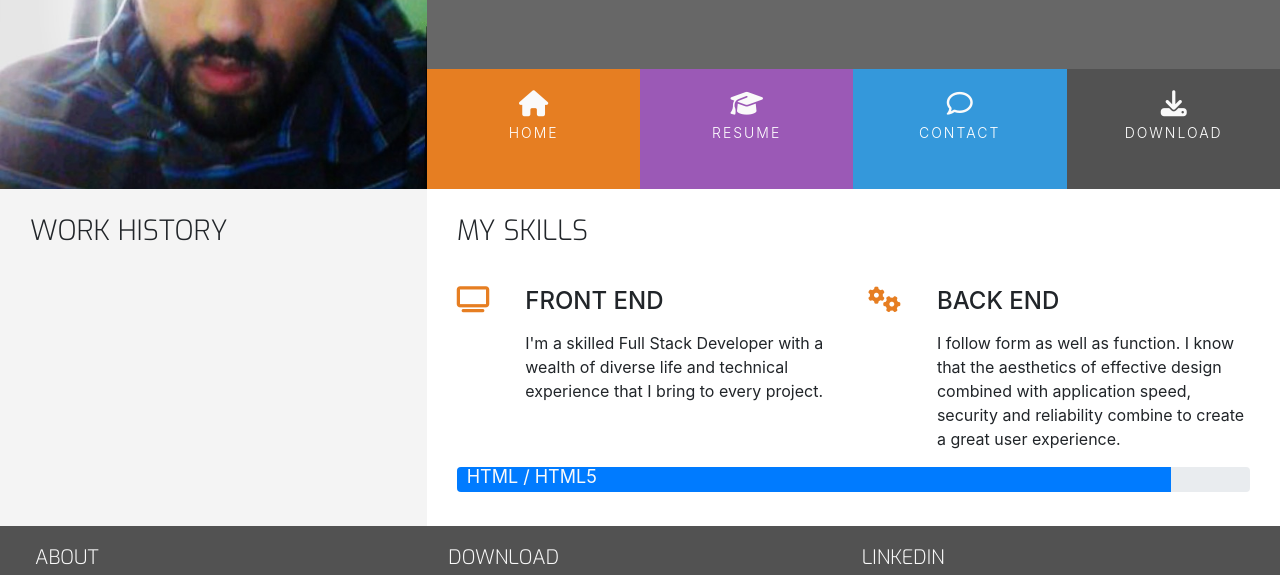
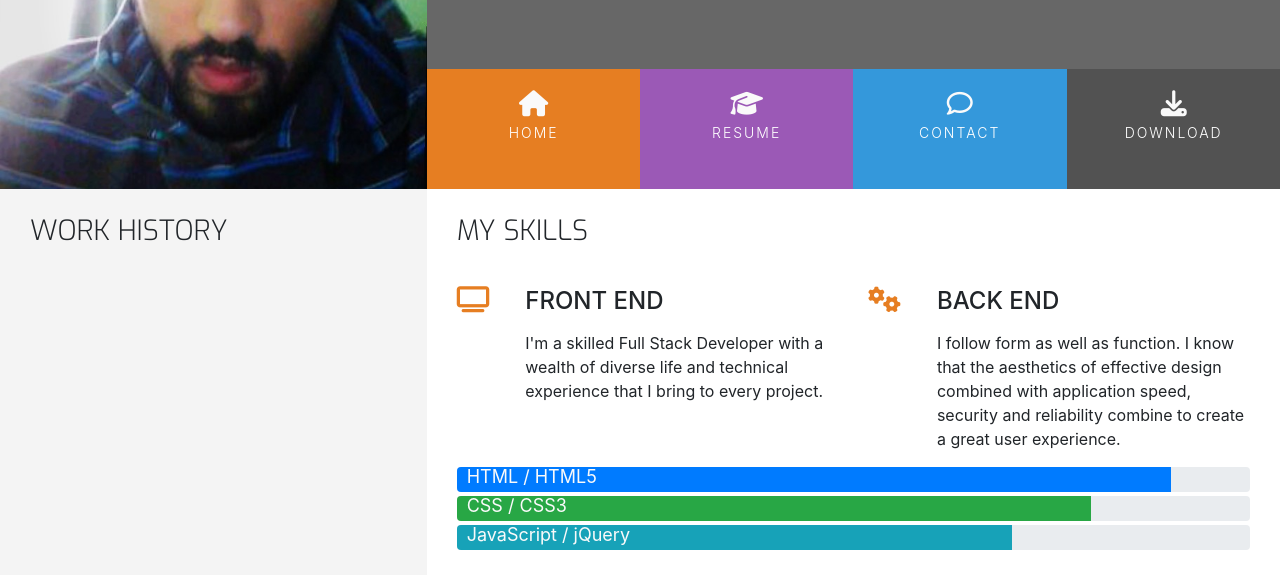
Before and after one commit to Shaf8808/resume, a plain HTML site: page resume.html in a window 1280 px wide. Shown: the part 180-755 px from the top of the page. Drawn offline with nearby package versions, Linux system fonts and the light colour scheme.

Commit message:
Add progress bars for html, css and javascript

```diff
--- a/resume.html
+++ b/resume.html
@@ -139,6 +139,32 @@
                 </div>
                 <span class="progress-type">HTML / HTML5</span>
               </div>
+              <div class="progress">
+                <div
+                  class="progress-bar bg-success"
+                  role="progressbar"
+                  aria-valuenow="80"
+                  aria-valuemin="0"
+                  aria-valuemax="100"
+                  style="width: 80%"
+                >
+                  <span class="sr-only">80% complete</span>
+                </div>
+                <span class="progress-type">CSS / CSS3</span>
+              </div>
+              <div class="progress">
+                <div
+                  class="progress-bar bg-info"
+                  role="progressbar"
+                  aria-valuenow="70"
+                  aria-valuemin="0"
+                  aria-valuemax="100"
+                  style="width: 70%"
+                >
+                  <span class="sr-only">70% complete</span>
+                </div>
+                <span class="progress-type">JavaScript / jQuery</span>
+              </div>
             </div>
           </div>
         </div>
```
